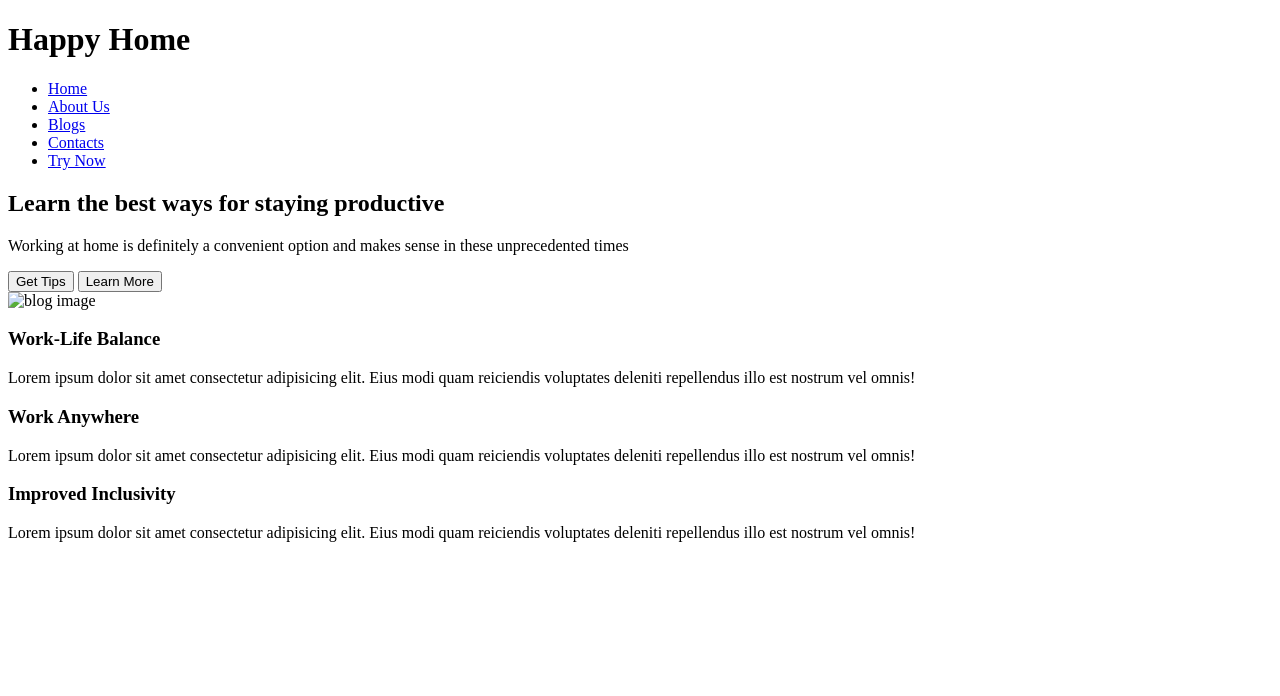
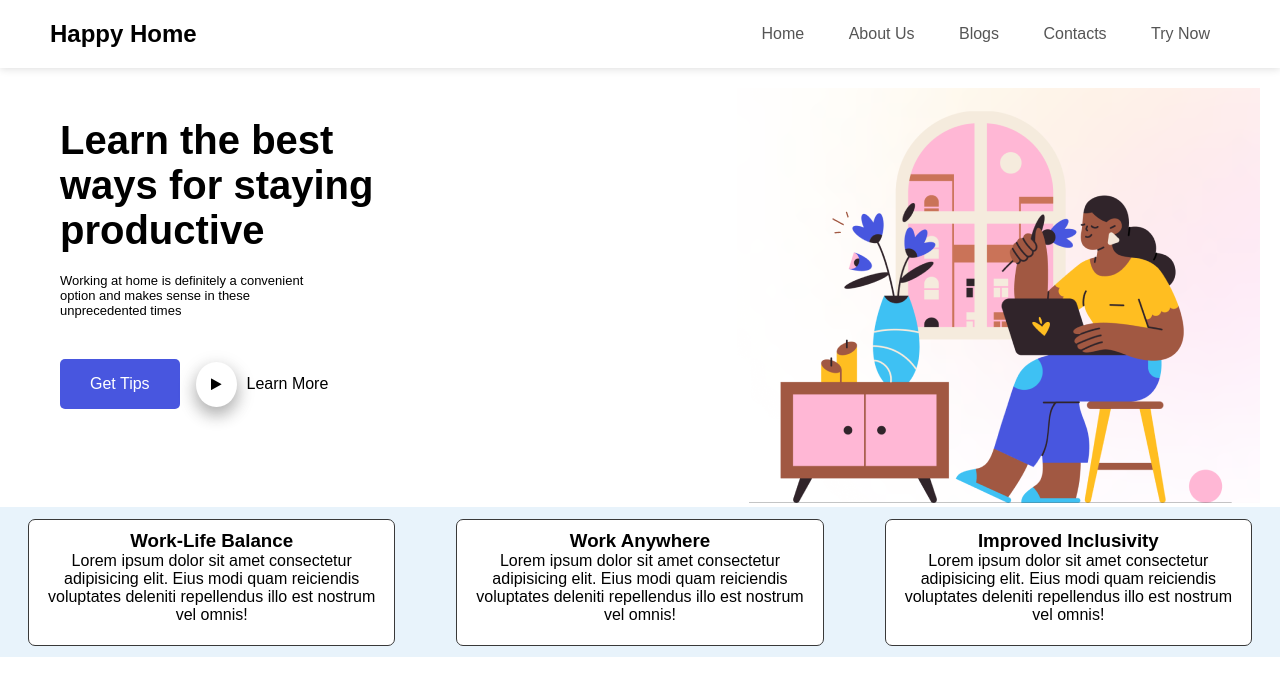
Before and after one commit to MohamedWaheed123/html-assignment-one, a plain HTML site: page index.html in a window 1280 px wide. Drawn offline with Linux system fonts and the light colour scheme.

Commit message:
adding css

```diff
--- /dev/null
+++ b/index.css
@@ -0,0 +1,142 @@
+
+
+/* Global */
+* {
+    margin: 0;
+    padding: 0;
+    font-family: Arial, Helvetica;
+}
+
+/* Header */
+header {
+    display: flex;
+    justify-content: flex-end;
+    align-items: center;
+    padding: 20px 50px;
+    box-shadow: 0 1px 8px #ddd;
+}
+
+#nav-title {
+    margin-right: auto;
+    font-size: 1.5em;
+}
+
+header li {
+    list-style: none;
+    display: inline-block;
+    padding: 0 20px;
+}
+
+header a {
+    text-decoration: none;
+    color: #555;
+    transition: all 0.3s ease 0s;
+}
+
+header a:hover {
+    color: #4856df;
+}
+
+
+.container{
+    display: flex;
+    justify-content: space-around;
+    margin-top: 20px;
+}
+h2{
+    font-size: 40px;
+    width: 50%;
+    margin-bottom: 20px;
+}
+.articleText
+{
+    margin-top: 30px;
+    margin-left: 60px;
+}
+.articleParagraph{
+    font-size: small;
+    width: 40%;
+    margin-bottom: 40px;
+}
+.firstButton{
+background-color: #4856df;
+color: white;
+font-size: 16px;
+padding: 16px 30px;
+border: none;
+cursor: pointer;
+border-radius: 5px;
+text-align: center;
+margin-right: 10px;
+}
+
+.firstButton:hover {
+background-color: #172498;
+color: white;
+}
+.btn{
+    background-color: white;
+  border: none;
+  color: black;
+  padding: 15px;
+
+  text-decoration: none;
+  display: inline-block;
+
+  margin: 4px 2px;
+  border-radius: 50%;
+  margin-right: 10px;
+  cursor: pointer;
+  box-shadow: 0 8px 16px 0 rgba(0,0,0,0.2), 0 6px 20px 0 rgba(0,0,0,0.19);
+
+    }
+    .btn:hover{
+        background-color: #fefeff;
+    }
+    img{
+        margin-right: 20px;
+
+    }
+    .footerSection{
+        display: flex;
+        justify-content: space-around;
+        background-color: #e8f3fb;
+        height: 150px;
+    }
+    #WorkLife{
+        background-color: white;
+        padding: 10px;
+        text-align: center;
+        width: 27%;
+        height: 70%;
+        margin-top: 12px;
+        border: 1px solid rgb(57, 57, 57);
+        border-radius: 7px;
+
+
+    }
+    #WorkAnywhere{
+        background-color: white;
+        padding: 10px;
+        text-align: center;
+        width: 27%;
+        height: 70%;
+        margin-left: 5px;
+        margin-top: 12px;
+        border: 1px solid rgb(57, 57, 57);
+        border-radius: 7px;
+
+    }
+
+    #ImprovedInclusivity{
+        background-color: white;
+        padding: 10px;
+        text-align: center;
+        width: 27%;
+        height: 70%;
+        margin-left: 5px;
+        margin-top: 12px;
+        border: 1px solid rgb(57, 57, 57);
+        border-radius: 7px;
+
+    }
--- a/index.html
+++ b/index.html
@@ -5,6 +5,8 @@
     <meta charset="UTF-8">
     <meta name="viewport" content="width=device-width, initial-scale=1.0">
     <title>Fe-Task</title>
+    <link rel="stylesheet" href="index.css">
+    <link rel="stylesheet" href="https://cdnjs.cloudflare.com/ajax/libs/font-awesome/4.7.0/css/font-awesome.min.css">
 
 </head>
 
@@ -12,11 +14,12 @@
 
     <header>
 
-        <h1> Happy Home</h1>
 
+        <h1 id="nav-title"> Happy Home</h1>
 
-        <nav>
-            <ul>
+        <nav >
+
+            <ul >
                 <li><a href="#Home">Home</a></li>
                 <li><a href="#AboutUs">About Us</a></li>
                 <li><a href="#Blogs">Blogs</a></li>
@@ -25,21 +28,22 @@
             </ul>
         </nav>
     </header>
-    <main>
+    <main class="container">
         <section id="content">
-            <article>
+            <article class="articleText">
 
                 <h2>Learn the best ways for staying productive</h2>
-                <p>Working at home is definitely a convenient option and makes sense in these unprecedented times</p>
-                <button>Get Tips</button>
-                <button>Learn More</button>
+                <p class="articleParagraph">Working at home is definitely a convenient option and makes sense in these unprecedented times</p>
+                <button class="firstButton">Get Tips</button>
+                <!-- <button class="secondButton">Learn More</button> -->
+                <button class="btn"><i class="fa fa-play"></i> </button>Learn More
             </article>
         </section>
         <section id="image">
-            <img src="" alt="blog image">
+            <img src="./feTask.png" alt="blog image">
         </section>
     </main>
-    <footer>
+    <footer class="footerSection">
 
         <article id="WorkLife">
             <h3>Work-Life Balance</h3>
```
Also changed, not shown: feTask.png (added).
